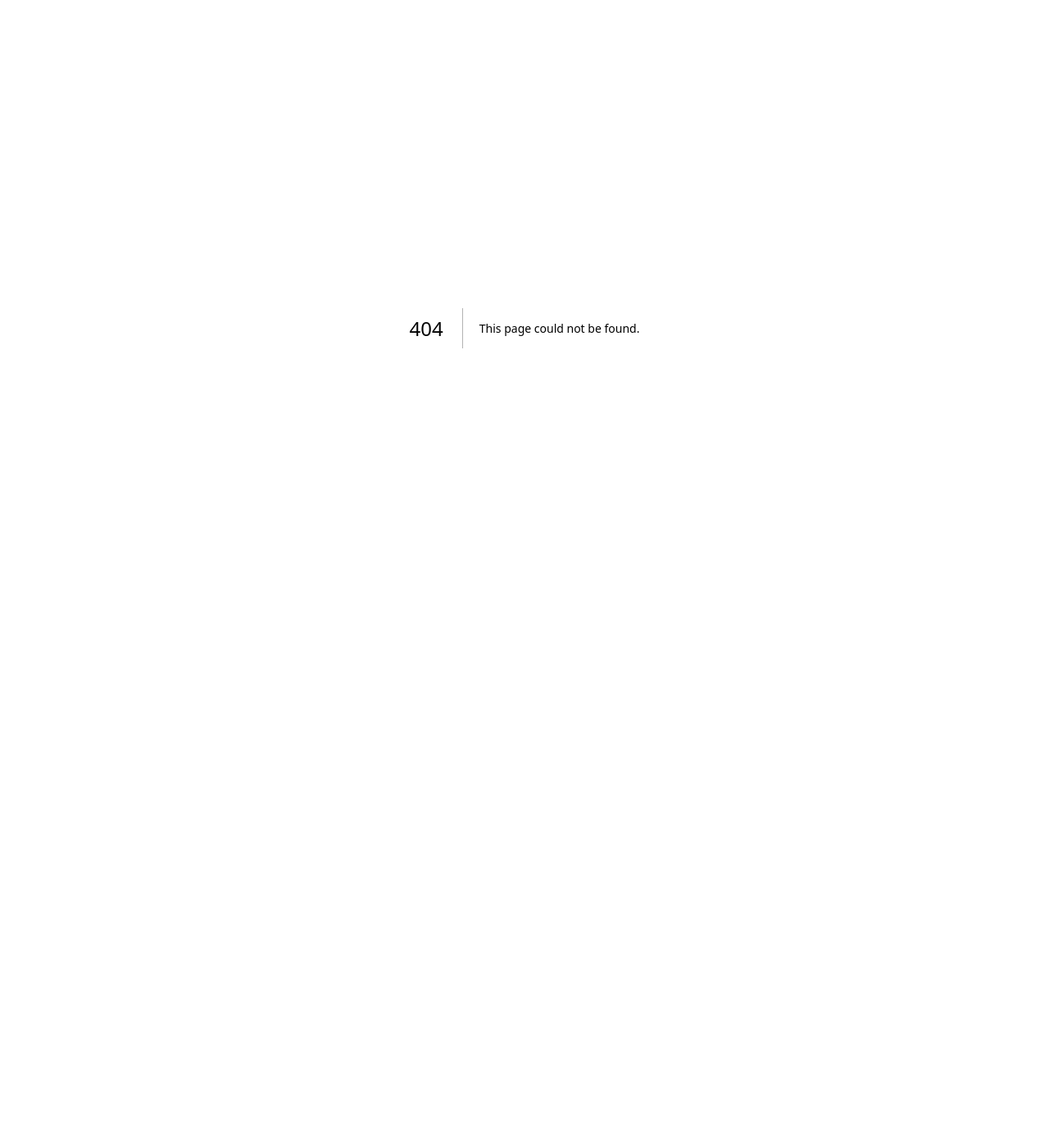
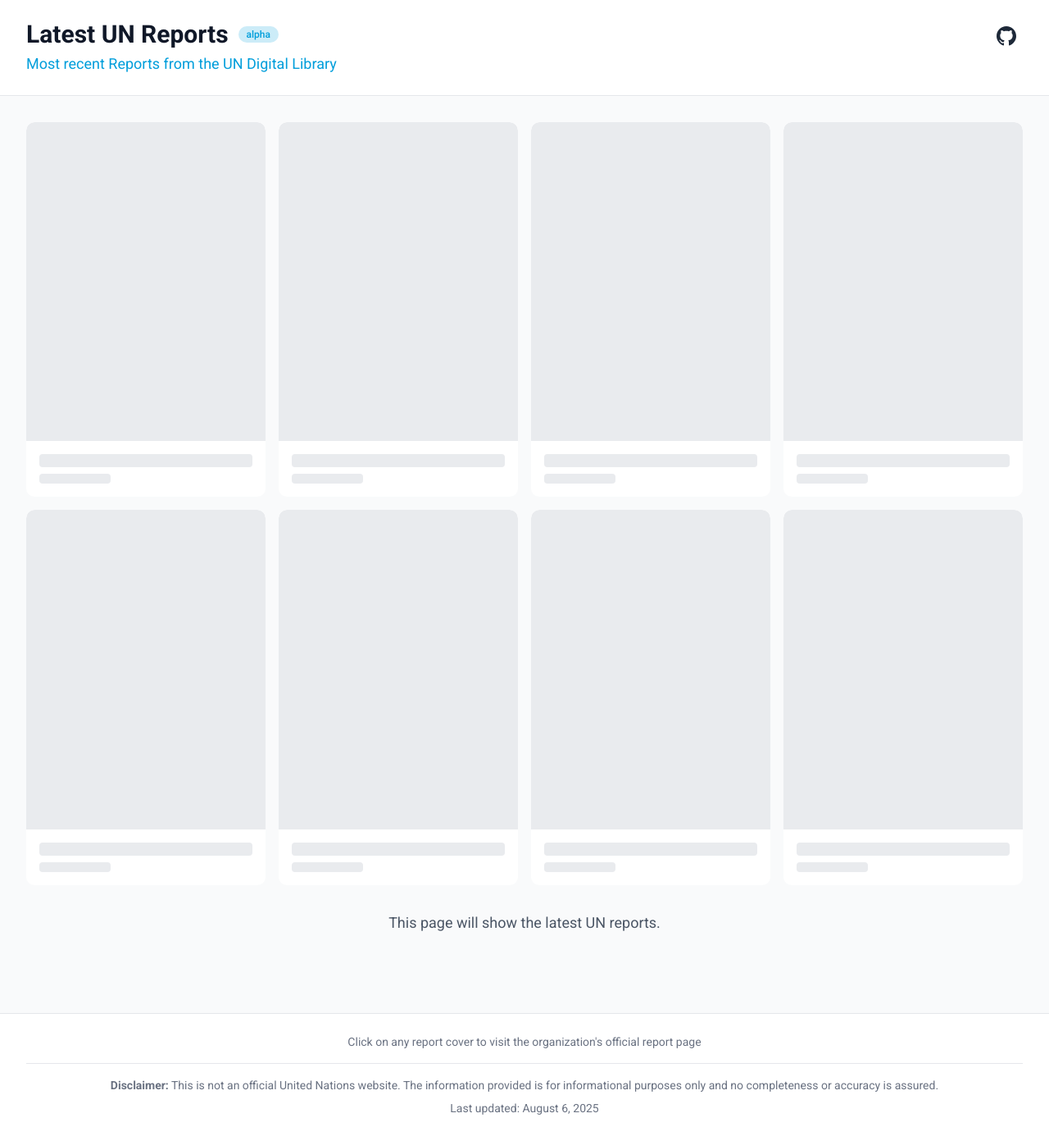
Before and after one commit to kleinlennart/un-reports-gallery, a Next.js app: page /latest in a window 1280 px wide. Before the commit this address had no page. Shown: the whole page at 82% size. Before the commit the page ends 800 px from the top, so only its background shows below. Built offline with nearby package versions, Linux system fonts and the light colour scheme.

Commit message:
baseline latest

```diff
--- /dev/null
+++ b/app/latest/page.tsx
@@ -0,0 +1,76 @@
+export default function LatestPage() {
+    return (
+        <div className="min-h-screen bg-gray-50">
+            {/* Header */}
+            <header className="bg-white border-b border-gray-200 relative">
+                <div className="max-w-7xl mx-auto px-4 sm:px-6 lg:px-8 py-6">
+                    <div className="flex items-center gap-3">
+                        <h1 className="text-3xl font-bold text-gray-900">
+                            Latest UN Reports
+                        </h1>
+                        <span className="inline-flex items-center px-2.5 py-0.5 rounded-full text-xs font-medium bg-un-blue/20 text-un-blue">
+                            alpha
+                        </span>
+                    </div>
+                    <p className="text-un-blue mt-1 text-lg">
+                        Most recent Reports from the UN Digital Library
+                    </p>
+                    <a
+                        href="https://github.com/kleinlennart/un-reports-gallery"
+                        target="_blank"
+                        rel="noopener noreferrer"
+                        className="absolute top-6 right-4 sm:right-6 lg:right-8 p-2 text-gray-800 hover:text-black transition-colors"
+                        aria-label="View source on GitHub"
+                    >
+                        <svg width="24" height="24" viewBox="0 0 24 24" fill="currentColor">
+                            <path d="M12 0c-6.626 0-12 5.373-12 12 0 5.302 3.438 9.8 8.207 11.387.599.111.793-.261.793-.577v-2.234c-3.338.726-4.033-1.416-4.033-1.416-.546-1.387-1.333-1.756-1.333-1.756-1.089-.745.083-.729.083-.729 1.205.084 1.839 1.237 1.839 1.237 1.07 1.834 2.807 1.304 3.492.997.107-.775.418-1.305.762-1.604-2.665-.305-5.467-1.334-5.467-5.931 0-1.311.469-2.381 1.236-3.221-.124-.303-.535-1.524.117-3.176 0 0 1.008-.322 3.301 1.23.957-.266 1.983-.399 3.003-.404 1.02.005 2.047.138 3.006.404 2.291-1.552 3.297-1.23 3.297-1.23.653 1.653.242 2.874.118 3.176.77.84 1.235 1.911 1.235 3.221 0 4.609-2.807 5.624-5.479 5.921.43.372.823 1.102.823 2.222v3.293c0 .319.192.694.801.576 4.765-1.589 8.199-6.086 8.199-11.386 0-6.627-5.373-12-12-12z" />
+                        </svg>
+                    </a>
+                </div>
+            </header>
+
+            {/* Main Content */}
+            <main className="max-w-7xl mx-auto px-4 sm:px-6 lg:px-8 py-8">
+                {/* Placeholder content - similar to the loading state in the main page */}
+                <div className="grid grid-cols-1 sm:grid-cols-2 md:grid-cols-3 lg:grid-cols-4 gap-4">
+                    {Array.from({ length: 8 }).map((_, i) => (
+                        <div key={i} className="bg-white rounded-lg overflow-hidden">
+                            <div className="aspect-[3/4] bg-gray-200 animate-pulse rounded-t-lg" />
+                            <div className="p-4 space-y-2">
+                                <div className="h-4 bg-gray-200 animate-pulse rounded" />
+                                <div className="h-3 bg-gray-200 animate-pulse rounded w-1/3" />
+                            </div>
+                        </div>
+                    ))}
+                </div>
+
+                {/* Placeholder text */}
+                <div className="text-center mt-8">
+                    <p className="text-lg text-gray-600">
+                        This page will show the latest UN reports.
+                    </p>
+                </div>
+            </main>
+
+            {/* Footer */}
+            <footer className="bg-white border-t border-gray-200 mt-16">
+                <div className="max-w-7xl mx-auto px-4 sm:px-6 lg:px-8 py-6">
+                    <div className="text-center text-sm text-gray-500 space-y-2">
+                        <p>
+                            Click on any report cover to visit the organization&apos;s official report page
+                        </p>
+                        <div className="border-t border-gray-200 pt-4 mt-4">
+                            <p className="mb-2">
+                                <strong>Disclaimer:</strong> This is not an official United Nations website.
+                                The information provided is for informational purposes only and no completeness or accuracy is assured.
+                            </p>
+                            <p>
+                                Last updated: August 6, 2025
+                            </p>
+                        </div>
+                    </div>
+                </div>
+            </footer>
+        </div>
+    );
+}
```
